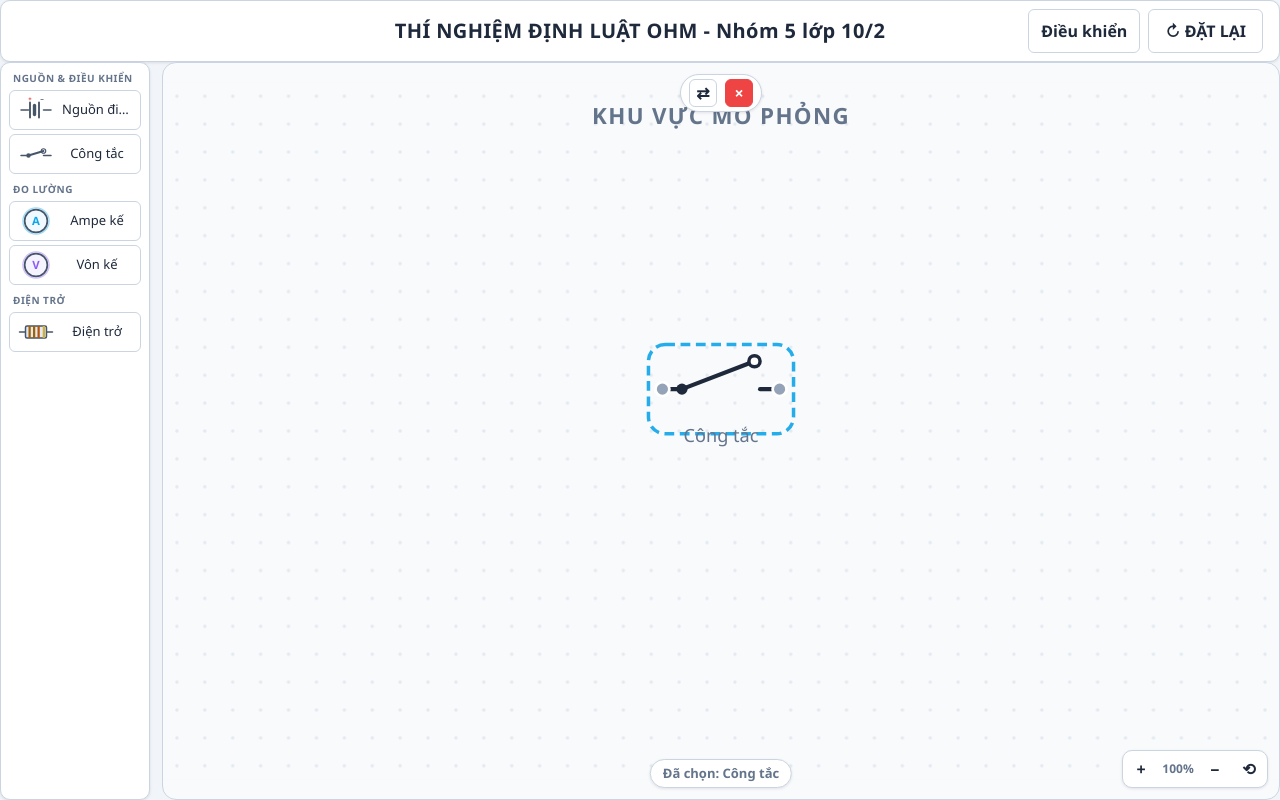
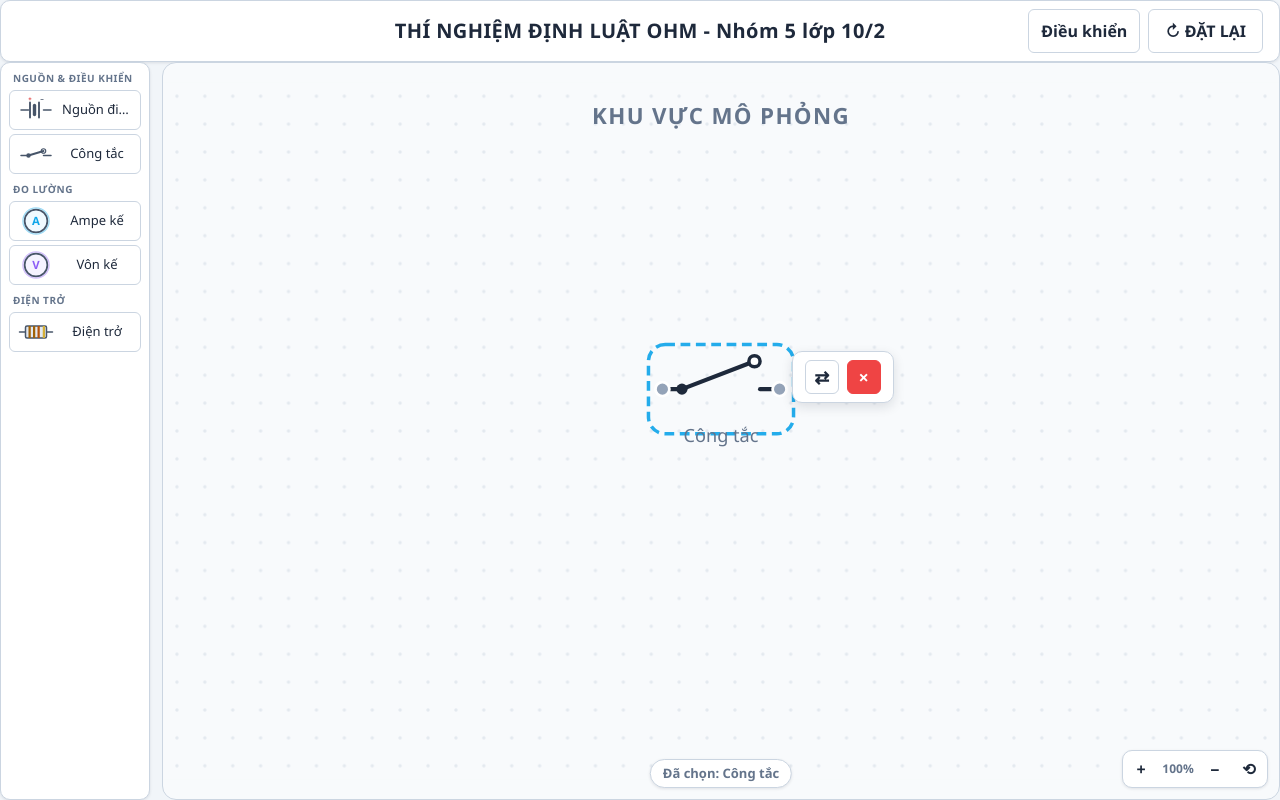
Before and after one commit to heyncth/dm-vat-ly, a React (Vite) app: page / in a window 1280 px wide. Both pictures are taken after a click on the button "Công tắc". Built offline with nearby package versions, Linux system fonts and the light colour scheme.

Commit message:
fix: info bar fixed center-bottom, toolbar right of component, require switch wired

```diff
--- a/src/components/Controls/ControlRail.tsx
+++ b/src/components/Controls/ControlRail.tsx
@@ -24,15 +24,23 @@ export default function ControlRail({
   const hasInstrument = circuit.components.some(
     (c) => c.type === 'ammeter' || c.type === 'voltmeter',
   );
-  const hasSwitchPart = circuit.components.some((c) => c.type === 'switch');
-  const canRun = validation.valid && hasSwitchPart && hasInstrument;
+  const hasSupply = circuit.components.some((c) => c.type === 'supply');
+  const hasSwitch = circuit.components.some((c) => c.type === 'switch');
+  const switchWired = circuit.wires.some((w) => {
+    const from = circuit.components.find((c) => c.id === w.from.compId);
+    const to = circuit.components.find((c) => c.id === w.to.compId);
+    return from?.type === 'switch' || to?.type === 'switch';
+  });
+  const canRun = hasSupply && hasInstrument && hasSwitch && switchWired;
 
   let runReason: string | null = null;
   if (!canRun) {
-    if (!validation.valid) {
-      runReason = 'Mạch chưa đầy đủ — thêm linh kiện và nối dây.';
-    } else if (!hasSwitchPart) {
+    if (!hasSupply) {
+      runReason = 'Thêm nguồn điện vào mạch.';
+    } else if (!hasSwitch) {
       runReason = 'Thêm công tắc vào mạch.';
+    } else if (!switchWired) {
+      runReason = 'Nối dây vào công tắc.';
     } else if (!hasInstrument) {
       runReason = 'Thêm Vôn kế hoặc Ampe kế.';
     }
@@ -45,7 +53,7 @@ export default function ControlRail({
           Mạch
         </h2>
         <p className="rail-status" role="status">
-          {validation.valid ? '✓ Mạch hợp lệ' : 'Chưa sẵn sàng'}
+          {validation.valid ? '✓ Mạch hợp lệ' : canRun ? '✓ Sẵn sàng đo' : 'Chưa sẵn sàng'}
         </p>
         <button type="button" className="secondary-btn" onClick={onSample}>
           Mạch mẫu
--- a/src/components/Workspace/CircuitCanvas.css
+++ b/src/components/Workspace/CircuitCanvas.css
@@ -377,10 +377,7 @@
 
 /* ---- top toolbar (actions) ---- */
 .toolbar-wrap {
-  position: absolute;
-  top: var(--space-3);
-  left: 50%;
-  transform: translateX(-50%);
+  position: fixed;
   z-index: 10;
 }
 
@@ -388,24 +385,25 @@
   display: flex;
   align-items: center;
   gap: var(--space-2);
-  padding: var(--space-1) var(--space-2);
+  padding: var(--space-2) var(--space-3);
   font-size: var(--text-helper);
   font-weight: 600;
   background: var(--color-panel);
   border: 1px solid var(--color-border);
-  border-radius: 999px;
-  box-shadow: var(--shadow-raise);
+  border-radius: var(--radius-md);
+  box-shadow: var(--shadow-float);
+  white-space: nowrap;
 }
 
 .toolbar-btn {
-  width: 28px;
-  height: 28px;
+  width: 34px;
+  height: 34px;
   display: flex;
   align-items: center;
   justify-content: center;
   padding: 0;
   font: inherit;
-  font-size: 16px;
+  font-size: 18px;
   font-weight: 700;
   color: var(--color-text);
   background: var(--color-bg);
--- a/src/components/Workspace/CircuitCanvas.tsx
+++ b/src/components/Workspace/CircuitCanvas.tsx
@@ -21,13 +21,14 @@ const MAX_ZOOM = 3;
 
 type Ghost = { type: ComponentType; clientX: number; clientY: number };
 
-function SelectionBar({ comp, circuit, liveReading, manualU, manualI, onInstrumentEdit }: {
+function SelectionBar({ comp, circuit, liveReading, manualU, manualI, onInstrumentEdit, screenPos }: {
   comp: PlacedComponent;
   circuit: CircuitApi;
   liveReading?: { U: number; I: number } | null;
   manualU?: number;
   manualI?: number;
   onInstrumentEdit?: (type: 'U' | 'I', value: number) => void;
+  screenPos: { x: number; y: number; halfW: number; halfH: number } | null;
 }) {
   const def = COMPONENT_DEFS[comp.type];
   const isInstrument = comp.type === 'voltmeter' || comp.type === 'ammeter';
@@ -43,10 +44,12 @@ function SelectionBar({ comp, circuit, liveReading, manualU, manualI, onInstrume
     }
   };
 
+  const toolbarStyle = screenPos ? { left: screenPos.x + screenPos.halfW + 12, top: screenPos.y - 18 } : {};
+
   return (
     <>
-      {/* Top toolbar — actions */}
-      <div className="toolbar-wrap">
+      {/* Toolbar — actions, positioned next to selected component */}
+      <div className="toolbar-wrap" style={toolbarStyle}>
         <div className="toolbar">
           <button type="button" className="toolbar-btn" title="Lật ngược" onClick={() => circuit.flipComponent(comp.id)}>
             ⇄
@@ -415,6 +418,19 @@ export default function CircuitCanvas({ circuit, liveReading, manualU, manualI,
         {selected?.kind === 'comp' && (() => {
           const comp = components.find((c) => c.id === selected.id);
           if (!comp) return null;
+          const svg = svgRef.current;
+          if (!svg) return null;
+          const rect = svg.getBoundingClientRect();
+          const def = COMPONENT_DEFS[comp.type];
+          const pixelPerUnit = rect.width / STAGE_W;
+          const svgX = (comp.x * zoom + pan.x) * pixelPerUnit + rect.left;
+          const svgY = (comp.y * zoom + pan.y) * pixelPerUnit + rect.top;
+          const screenPos = {
+            x: svgX,
+            y: svgY,
+            halfW: (def.w / 2) * zoom * pixelPerUnit,
+            halfH: (def.h / 2) * zoom * pixelPerUnit,
+          };
           return (
             <SelectionBar
               comp={comp}
@@ -423,6 +439,7 @@ export default function CircuitCanvas({ circuit, liveReading, manualU, manualI,
               manualU={manualU}
               manualI={manualI}
               onInstrumentEdit={onInstrumentEdit}
+              screenPos={screenPos}
             />
           );
         })()}
--- a/src/components/Workspace/ComponentNode.tsx
+++ b/src/components/Workspace/ComponentNode.tsx
@@ -49,6 +49,8 @@ function ResistorShape({ w, h, isRunning, liveReading, flipped }: { w: number; h
   const sx = flipped ? -1 : 1;
   const bodyW = 48;
   const bodyH = 20;
+  const plusX = flipped ? w / 2 + 6 : -w / 2 - 6;
+  const minusX = flipped ? -w / 2 - 6 : w / 2 + 6;
   return (
     <g className="node-shape">
       <g transform={`scale(${sx},1)`}>
@@ -64,6 +66,9 @@ function ResistorShape({ w, h, isRunning, liveReading, flipped }: { w: number; h
         <rect x={-bodyW / 2 + 24} y={-bodyH / 2} width={4} height={bodyH} fill="#b45309" rx={1} />
         <rect x={bodyW / 2 - 10} y={-bodyH / 2} width={4} height={bodyH} fill="#d4af37" rx={1} />
       </g>
+      {/* polarity signs */}
+      <text x={plusX} y={-h / 2 - 2} textAnchor="middle" className="node-sign node-sign--plus">+</text>
+      <text x={minusX} y={-h / 2 - 2} textAnchor="middle" className="node-sign node-sign--minus">−</text>
       <text x={0} y={h / 2 + 12} textAnchor="middle" className="node-caption">Điện trở</text>
       {rValue !== null && (
         <g className="r-badge">
@@ -113,6 +118,9 @@ function InstrumentShape({ comp, w, isRunning, liveReading, instrumentValue }: {
       }}>
         {displayValue.toFixed(2)} {unit}
       </text>
+      {/* polarity signs */}
+      <text x={-w / 2 - 6} y={-r - 2} textAnchor="middle" className="node-sign node-sign--plus">+</text>
+      <text x={w / 2 + 6} y={-r - 2} textAnchor="middle" className="node-sign node-sign--minus">−</text>
       <text y={r + 14} textAnchor="middle" className="node-caption">
         {comp.type === 'ammeter' ? 'Ampe kế' : 'Vôn kế'}
       </text>
```
